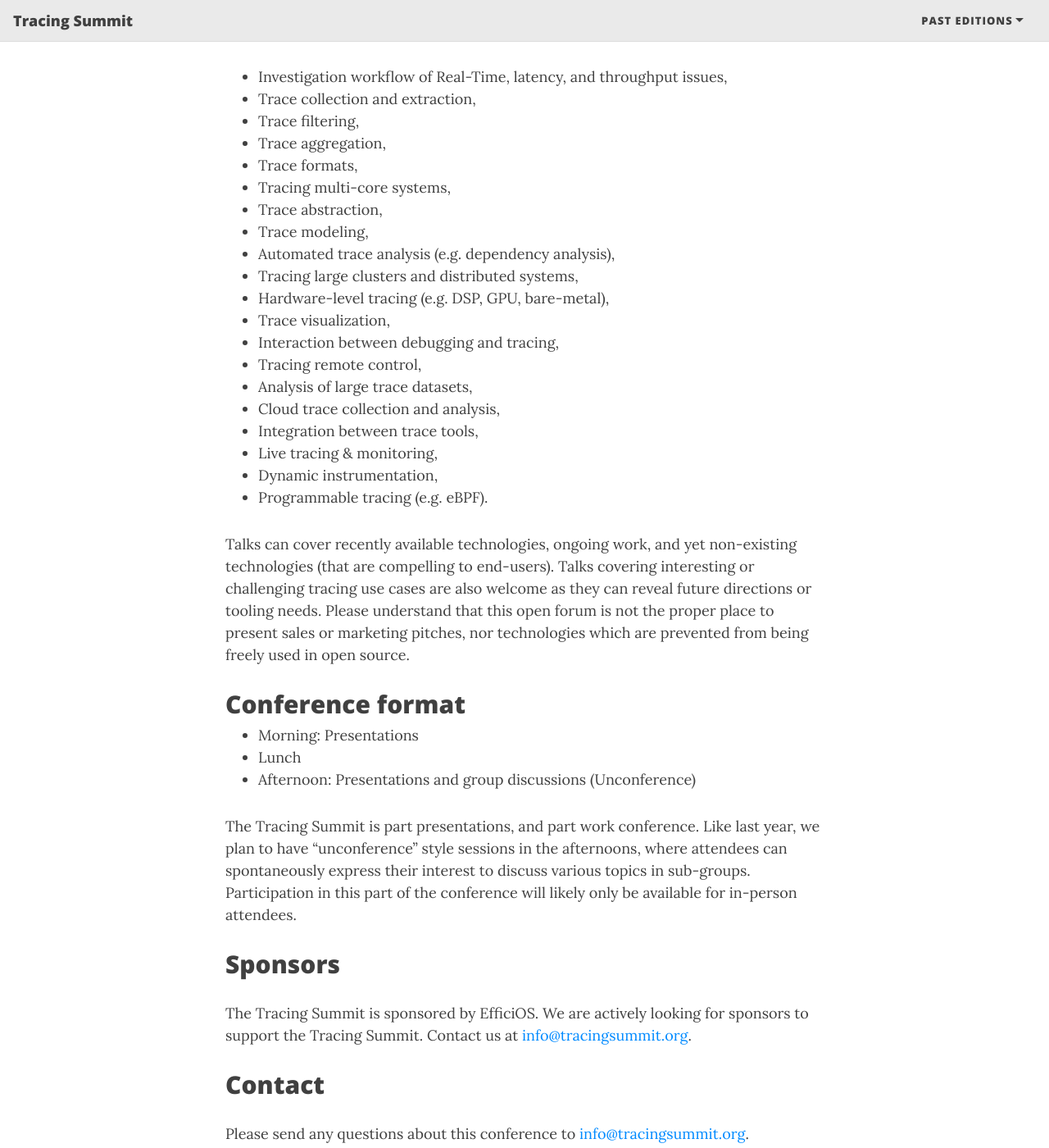
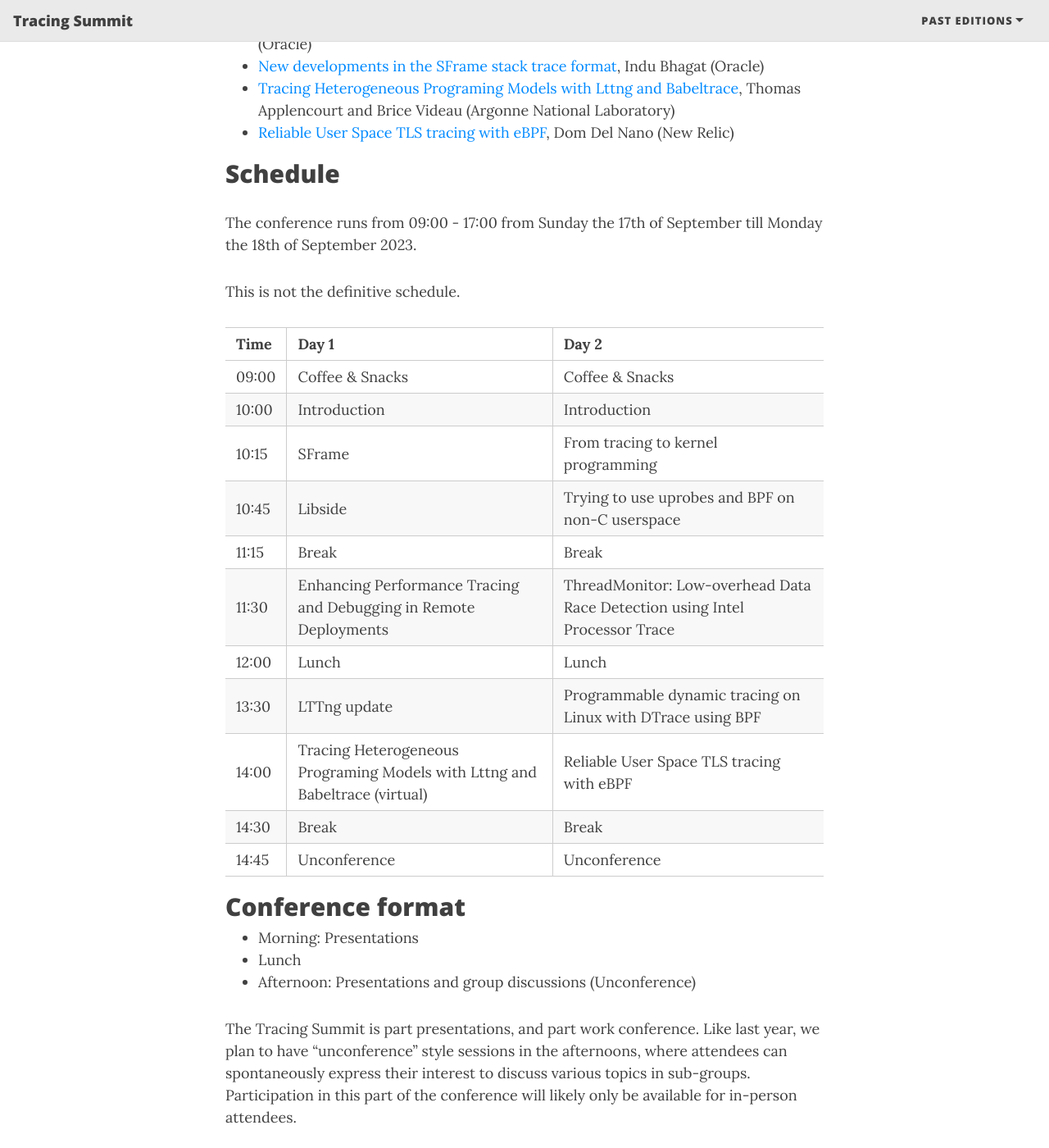
Before and after one commit to tracingsummit/tracingsummit.github.io, a Jekyll site: the page built from index.md, in a window 1280 px wide and 1400 px high, scrolled down 1467 px. Shown: the whole window at 82% size. Built offline with Jekyll 4.4.1, drawn with Linux system fonts in a browser that asks for light colours; nearby versions of some CDN libraries; some of the changed text lies outside the part shown.

Commit message:
2023: Talk + Schedule
Signed-off-by: Olivier Dion <odion@efficios.com>

```diff
--- a/index.md
+++ b/index.md
@@ -38,14 +38,128 @@ You can either register on our stand-alone platform or as an add-on to the Open
 * [Standalone virtual](https://cvent.me/xywylX)
 * [Add Tracing Summit as an Open Source Summit add-on](https://events.linuxfoundation.org/open-source-summit-europe/features/co-located-events/)
 
-## Presentation Proposals
+## Talks
 
-Presentation proposals are open!
+* [libside](/ts/2023/libside), Mathieu Desnoyers (EfficiOS)
+* [From tracing to kernel programming](/ts/2023/ebpf), Alexei Starovoitov
+* [Trying to use uprobes and BPF on non-C userspace](/ts/2023/bpf-non-c), Arnaldo Carvalho de Melo
+* [LTTng update](/ts/2023/lttng), Olivier Dion (EfficiOS)
+* [ThreadMonitor: Low-overhead Data Race Detection using Intel Processor Trace](/ts/2023/tmon), Farzam Dorostkar (Polytechnique Montréal)
+* [Enhancing Performance Tracing and Debugging in Remote Deployments](/ts/2023/remote), Alankrit Kharbanda and AJ Ortega (Google)
+* [Programmable dynamic tracing on Linux with DTrace using BPF](/ts/2023/dtrace), Dr. Kris Van Hees (Oracle)
+* [New developments in the SFrame stack trace format](/ts/2023/sframe), Indu Bhagat (Oracle)
+* [Tracing Heterogeneous Programing Models with Lttng and Babeltrace](/ts/2023/heterogeneous), Thomas Applencourt and Brice Videau (Argonne National Laboratory)
+* [Reliable User Space TLS tracing with eBPF](/ts/2023/tls), Dom Del Nano (New Relic)
 
-[Submit a talk](https://cfp.tracingsummit.org/ts2023/cfp)
+
+## Schedule
+
+The conference runs from 09:00 - 17:00 from Sunday the 17th of September till
+Monday the 18th of September 2023.
+
+This is not the definitive schedule.
+
+<table border="2" cellspacing="0" cellpadding="6" rules="groups" frame="hsides">
+
+<colgroup>
+<col  class="org-right" />
+
+<col  class="org-left" />
+
+<col  class="org-left" />
+</colgroup>
+<thead>
+<tr>
+<th scope="col" class="org-right">Time</th>
+<th scope="col" class="org-left">Day 1</th>
+<th scope="col" class="org-left">Day 2</th>
+</tr>
+</thead>
+<tbody>
+<tr>
+<td class="org-right">09:00</td>
+<td class="org-left">Coffee &amp; Snacks</td>
+<td class="org-left">Coffee &amp; Snacks</td>
+</tr>
+
+<tr>
+<td class="org-right">10:00</td>
+<td class="org-left">Introduction</td>
+<td class="org-left">Introduction</td>
+</tr>
+
+<tr>
+<td class="org-right">10:15</td>
+<td class="org-left">SFrame</td>
+<td class="org-left">From tracing to kernel programming</td>
+</tr>
+
+<tr>
+<td class="org-right">10:45</td>
+<td class="org-left">Libside</td>
+<td class="org-left">Trying to use uprobes and BPF on non-C userspace</td>
+</tr>
+
+<tr>
+<td class="org-right">11:15</td>
+<td class="org-left">Break</td>
+<td class="org-left">Break</td>
+</tr>
+
+<tr>
+<td class="org-right">11:30</td>
+<td class="org-left">Enhancing Performance Tracing and Debugging in Remote Deployments</td>
+<td class="org-left">ThreadMonitor: Low-overhead Data Race Detection using Intel Processor Trace</td>
+</tr>
+
+<tr>
+<td class="org-right">12:00</td>
+<td class="org-left">Lunch</td>
+<td class="org-left">Lunch</td>
+</tr>
+
+<tr>
+<td class="org-right">13:30</td>
+<td class="org-left">LTTng update</td>
+<td class="org-left">Programmable dynamic tracing on Linux with DTrace using BPF</td>
+</tr>
+
+<tr>
+<td class="org-right">14:00</td>
+<td class="org-left">Tracing Heterogeneous Programing Models with Lttng and Babeltrace (virtual)</td>
+<td class="org-left">Reliable User Space TLS tracing with eBPF</td>
+</tr>
+
+<tr>
+<td class="org-right">14:30</td>
+<td class="org-left">Break</td>
+<td class="org-left">Break</td>
+</tr>
+
+<tr>
+<td class="org-right">14:45</td>
+<td class="org-left">Unconference</td>
+<td class="org-left">Unconference</td>
+</tr>
+</tbody>
+</table>
+
+## Conference format
+
+* Morning: Presentations
+* Lunch
+* Afternoon: Presentations and group discussions (Unconference)
+
+The Tracing Summit is part presentations, and part work conference. Like last
+year, we plan to have "unconference" style sessions in the afternoons, where
+attendees can spontaneously express their interest to discuss various topics in
+sub-groups. Participation in this part of the conference will likely only be
+available for in-person attendees.
 
 ## Presentations
-We are welcoming 30 minute presentations from both end users and developers, on topics covering, but not limited to:
+
+We are welcoming 30 minute presentations from both end users and developers, on
+topics covering, but not limited to:
 
 * Investigation workflow of Real-Time, latency, and throughput issues,
 * Trace collection and extraction,
@@ -75,17 +189,9 @@ future directions or tooling needs. Please understand that this open forum is
 not the proper place to present sales or marketing pitches, nor technologies
 which are prevented from being freely used in open source.
 
-## Conference format
+## Presentation Proposals
 
-* Morning: Presentations
-* Lunch
-* Afternoon: Presentations and group discussions (Unconference)
-
-The Tracing Summit is part presentations, and part work conference. Like last
-year, we plan to have "unconference" style sessions in the afternoons, where
-attendees can spontaneously express their interest to discuss various topics in
-sub-groups. Participation in this part of the conference will likely only be
-available for in-person attendees.
+The Call for Proposals for this event closed on June 16th 2023.
 
 ## Sponsors
 
```
Also changed, not shown: ts/2023/bpf-non-c.md (added, +31 -0 lines), ts/2023/dtrace.md (added, +22 -0 lines), ts/2023/ebpf.md (added, +24 -0 lines), ts/2023/heterogeneous.md (added, +45 -0 lines), ts/2023/libside.md (added, +42 -0 lines), ts/2023/lttng.md (added, +13 -0 lines), ts/2023/remote.md (added, +42 -0 lines), ts/2023/sframe.md (added, +26 -0 lines), ts/2023/tls.md (added, +39 -0 lines), ts/2023/tmon.md (added, +36 -0 lines).
